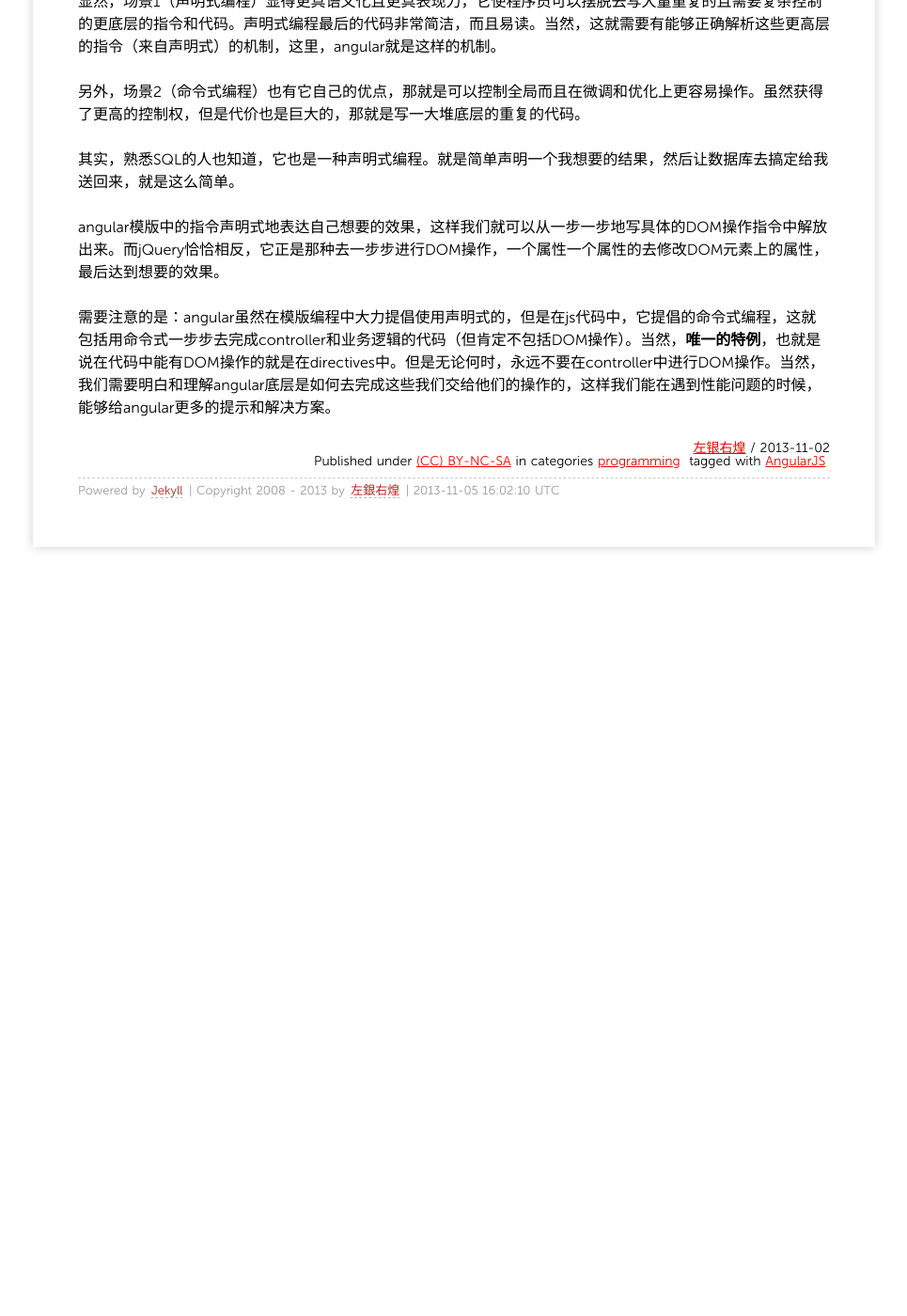
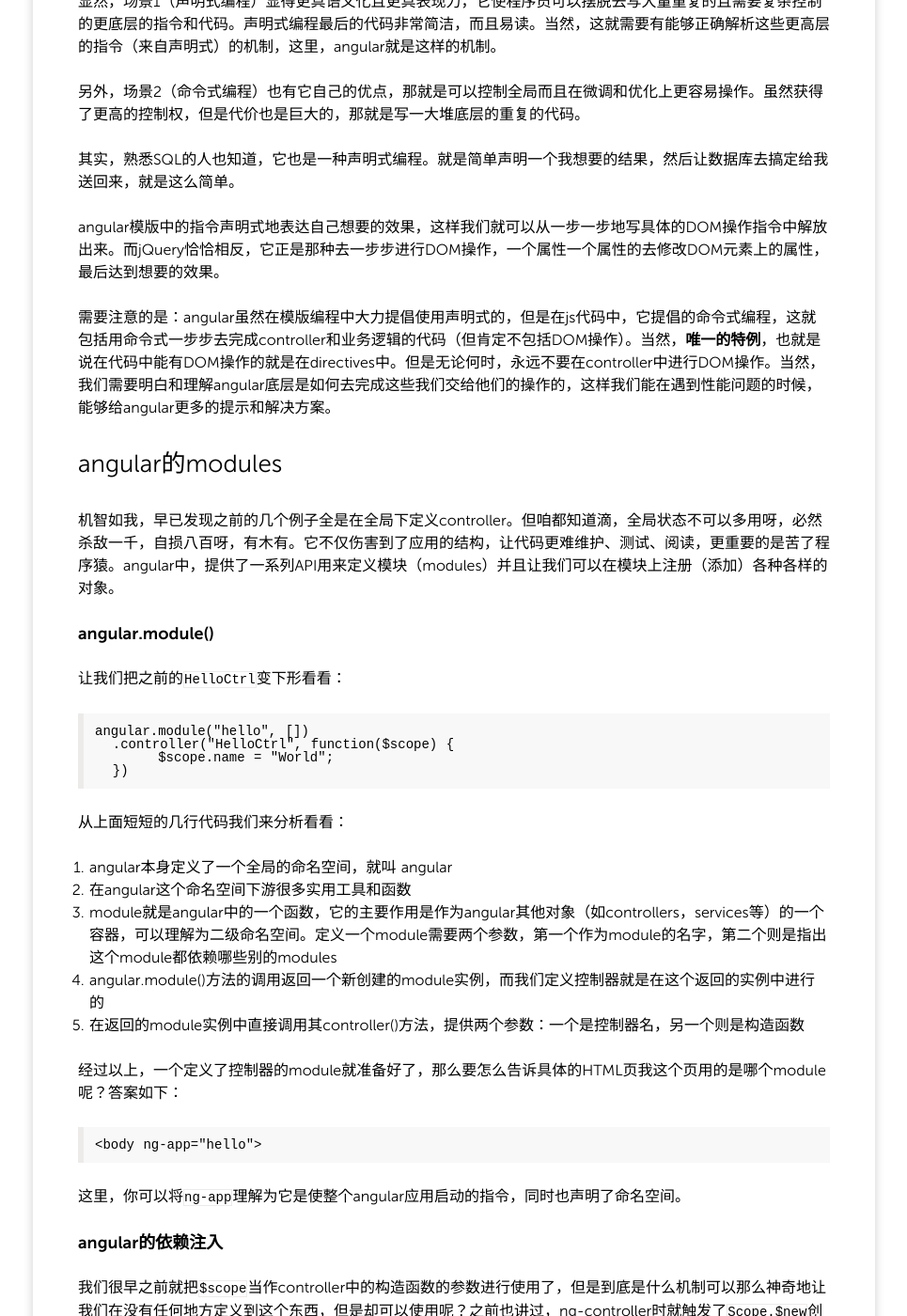
Before and after one commit to grahamle/grahamle.github.com, a Jekyll site: the page built from _posts/2013/2013-11-02-使用AngularJS进行webapp开发.md, in a window 1280 px wide and 1400 px high, scrolled down 10421 px. Shown: the whole window at 94% size, without its empty margins (157-1122 px from the left). Built offline with Jekyll 4.4.1, drawn with Linux system fonts in a browser that asks for light colours; Markdown is read by kramdown in place of the engine named in the settings; comment, search, counter and statistics services are not loaded; before the commit the page ends 11051 px from its top, so only the background shows below that; some of the changed text lies outside the part shown.

Commit message:
[翻译]使用AngularJS开发webapp：ch1.0.9

```diff
--- a/_posts/2013/2013-11-02-使用AngularJS进行webapp开发.md
+++ b/_posts/2013/2013-11-02-使用AngularJS进行webapp开发.md
@@ -378,3 +378,44 @@
 angular模版中的指令声明式地表达自己想要的效果，这样我们就可以从一步一步地写具体的DOM操作指令中解放出来。而jQuery恰恰相反，它正是那种去一步步进行DOM操作，一个属性一个属性的去修改DOM元素上的属性，最后达到想要的效果。
 
 需要注意的是：angular虽然在模版编程中大力提倡使用声明式的，但是在js代码中，它提倡的命令式编程，这就包括用命令式一步步去完成controller和业务逻辑的代码（但肯定不包括DOM操作）。当然，**唯一的特例**，也就是说在代码中能有DOM操作的就是在directives中。但是无论何时，永远不要在controller中进行DOM操作。当然，我们需要明白和理解angular底层是如何去完成这些我们交给他们的操作的，这样我们能在遇到性能问题的时候，能够给angular更多的提示和解决方案。
+
+## angular的modules
+机智如我，早已发现之前的几个例子全是在全局下定义controller。但咱都知道滴，全局状态不可以多用呀，必然杀敌一千，自损八百呀，有木有。它不仅伤害到了应用的结构，让代码更难维护、测试、阅读，更重要的是苦了程序猿。angular中，提供了一系列API用来定义模块（modules）并且让我们可以在模块上注册（添加）各种各样的对象。
+
+### **angular.module()**
+
+让我们把之前的`HelloCtrl`变下形看看：
+
+	angular.module("hello", [])
+	  .controller("HelloCtrl", function($scope) {
+	  	$scope.name = "World";
+	  })
+
+从上面短短的几行代码我们来分析看看：
+
+1. angular本身定义了一个全局的命名空间，就叫 `angular`
+2. 在`angular`这个命名空间下游很多实用工具和函数
+3. `module`就是`angular`中的一个函数，它的主要作用是作为angular其他对象（如controllers，services等）的一个容器，可以理解为二级命名空间。定义一个module需要两个参数，第一个作为module的名字，第二个则是指出这个module都依赖哪些别的modules
+4. `angular.module()`方法的调用返回一个新创建的module实例，而我们定义控制器就是在这个返回的实例中进行的
+5. 在返回的module实例中直接调用其`controller()`方法，提供两个参数：一个是控制器名，另一个则是构造函数
+
+经过以上，一个定义了控制器的module就准备好了，那么要怎么告诉具体的HTML页我这个页用的是哪个module呢？答案如下：
+
+	<body ng-app="hello">
+
+这里，你可以将`ng-app`理解为它是使整个angular应用启动的指令，同时也声明了命名空间。
+
+### **angular的依赖注入**
+我们很早之前就把`$scope`当作controller中的构造函数的参数进行使用了，但是到底是什么机制可以那么神奇地让我们在没有任何地方定义到这个东西，但是却可以使用呢？之前也讲过，ng-controller时就触发了`Scope.$new`创建了一个新的scope实例，但是它是怎么被塞进来的呢？因为从头到尾，我们其实就只做了一件事：“要让我的函数正常运行，我需要依赖$scope，所以，angular，给我搞一个来，不管你怎么弄。”
+
+通过上面简短的介绍，之所以我们能够获得想要的依赖（即：**协作对象**），是因为angular内置了依赖注入引擎，它可以实现下面的操作：
+
+- 知悉某个对象有对别的协作对象的依赖的需求
+- 找到需要的协作对象
+- 将发起需求的对象和协作对象绑到一块组成一个具有完整功能的应用
+
+以上几点基本展示了声明式表达依赖的作用，它可以让各个协作对象不用去考虑其他对象的生命周期，有时候进行一些swap，替换等，又可以创造新的应用了，而且这也是angular能高效完成单元测试的原因。（*以上这句感觉跟扯淡似的，也许是因为还没理解到精髓*）。
+
+### **DI的好处**
+这一小节事实上写了个小demo，讲**推送消息的**，如何用好DI，现在还不太理解，只好先作罢，不翻。
+to be continued ...
```
